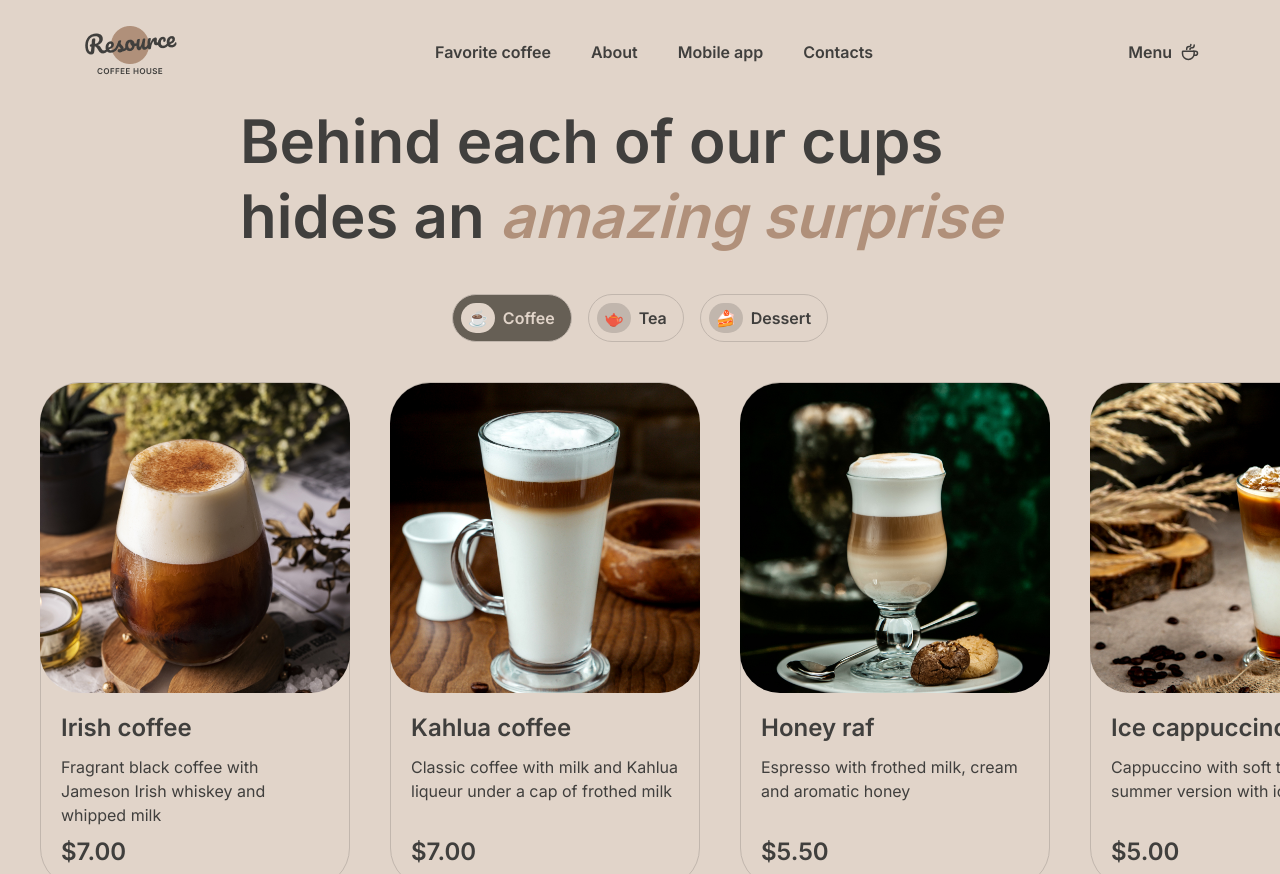
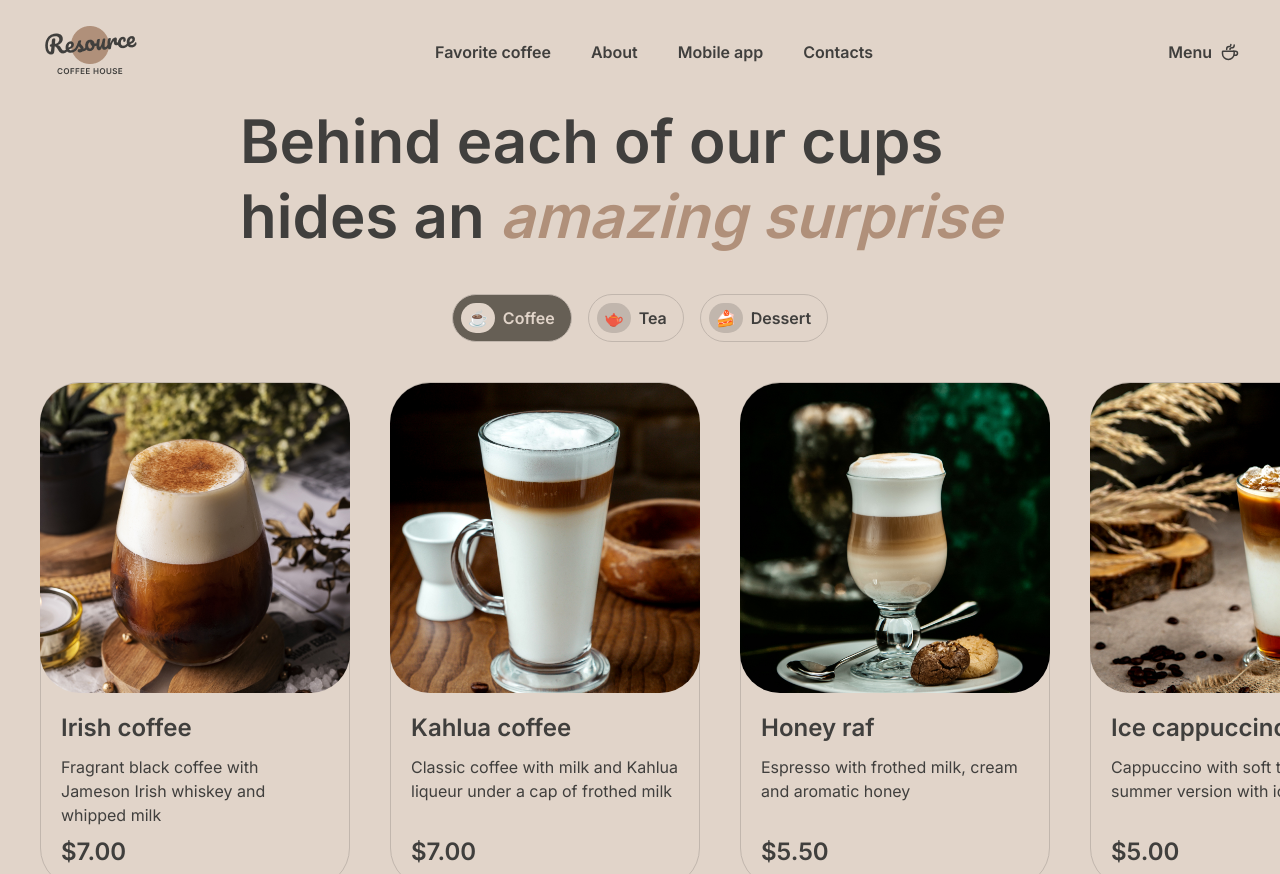
Before and after one commit to Karzhen/coffee-house, a plain HTML site: page coffee-house/menu.html in a window 1280 px wide. Shown: the top 874 px of the page. Drawn offline with Linux system fonts and the light colour scheme.

Commit message:
refactor: refactor site for new Figma template LANG=en_EN Wed, Nov 29, 2023 10:53:32 PM

```diff
--- a/coffee-house/styles.css
+++ b/coffee-house/styles.css
@@ -54,7 +54,7 @@ body {
 }
 
 header {
-    padding: 0 40px;
+    /*padding: 0 40px;*/
 }
 
 .header-container {
```
